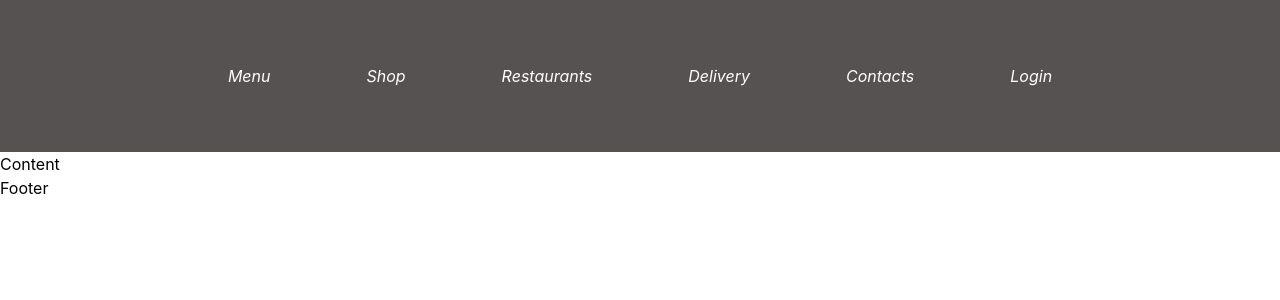
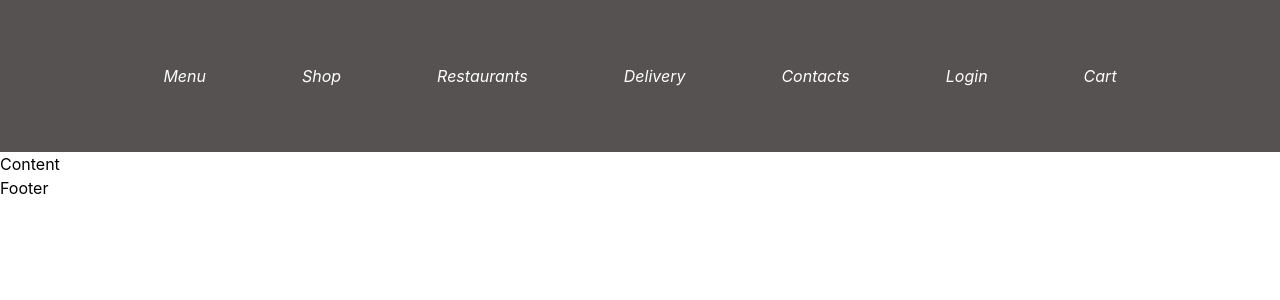
Before and after one commit to ghilannicoleta/la-fontana-app, a React (Create React App) app in the folder client/: page / in a window 1280 px wide. Shown: the top 300 px of the page. Built offline with nearby package versions, Linux system fonts and the light colour scheme.

Commit message:
create login.jsx cart.jsx and import as sep comp

```diff
--- a/client/src/components/navigation/Navigation.jsx
+++ b/client/src/components/navigation/Navigation.jsx
@@ -1,3 +1,7 @@
+import Login from "./login";
+
+import Cart from "./cart";
+
 export default function Navigation() {
   return (
     <nav className="flex space-x-24 p-16 justify-center bg-stone-900 bg-opacity-75 sticky top-0 z-50 text-white">
@@ -31,12 +35,8 @@ export default function Navigation() {
       >
         Contacts
       </button>
-      <button
-        type="button"
-        className="italic ... hover:text-yellow-300 delay-150"
-      >
-        Login
-      </button>
+      <Login />
+      <Cart />
     </nav>
   );
 }
--- /dev/null
+++ b/client/src/components/navigation/login.jsx
@@ -0,0 +1,10 @@
+export default function Login() {
+  return (
+    <button
+      type="button"
+      className="italic ... hover:text-yellow-300 delay-150"
+    >
+      Login
+    </button>
+  );
+}
```
